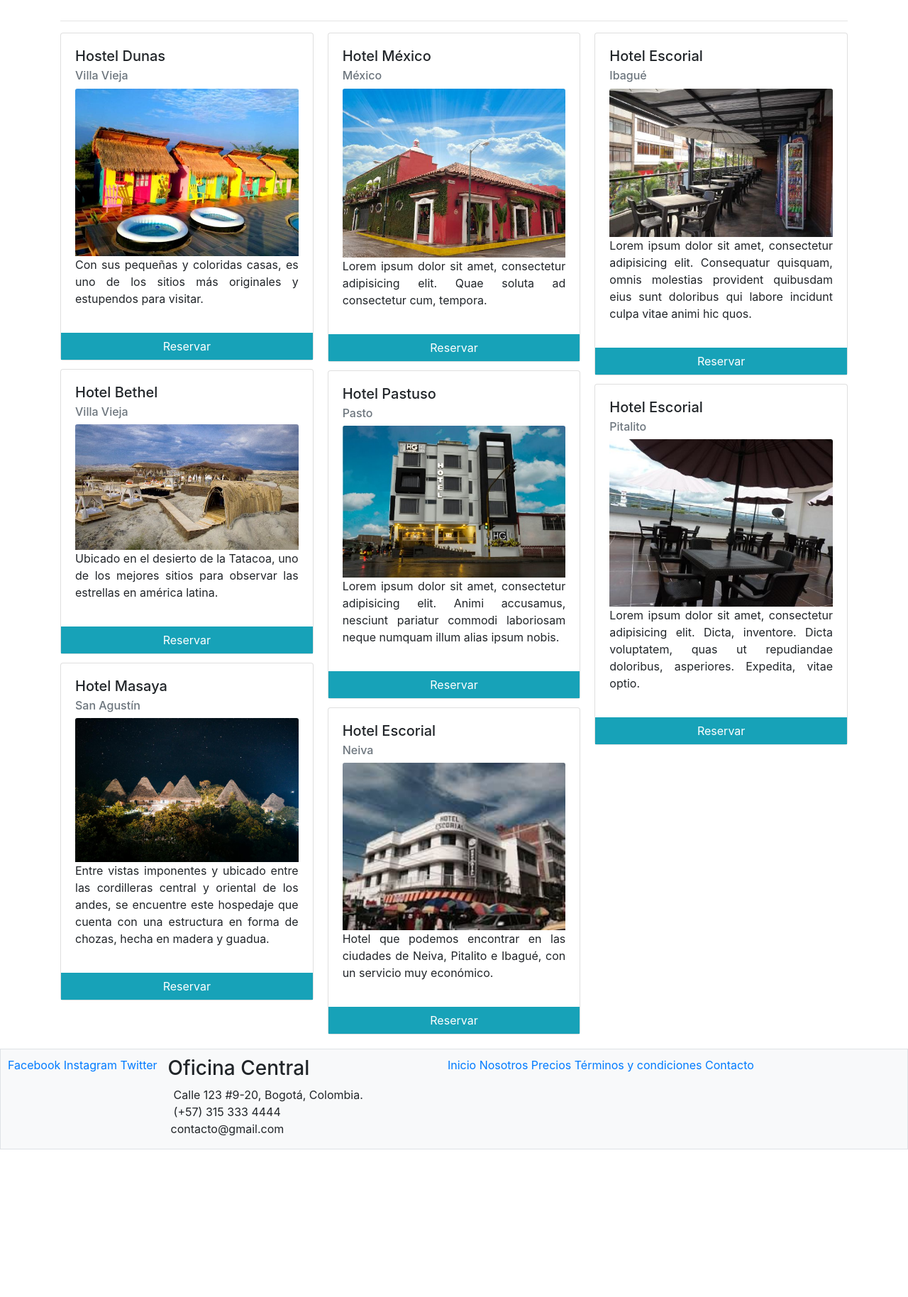
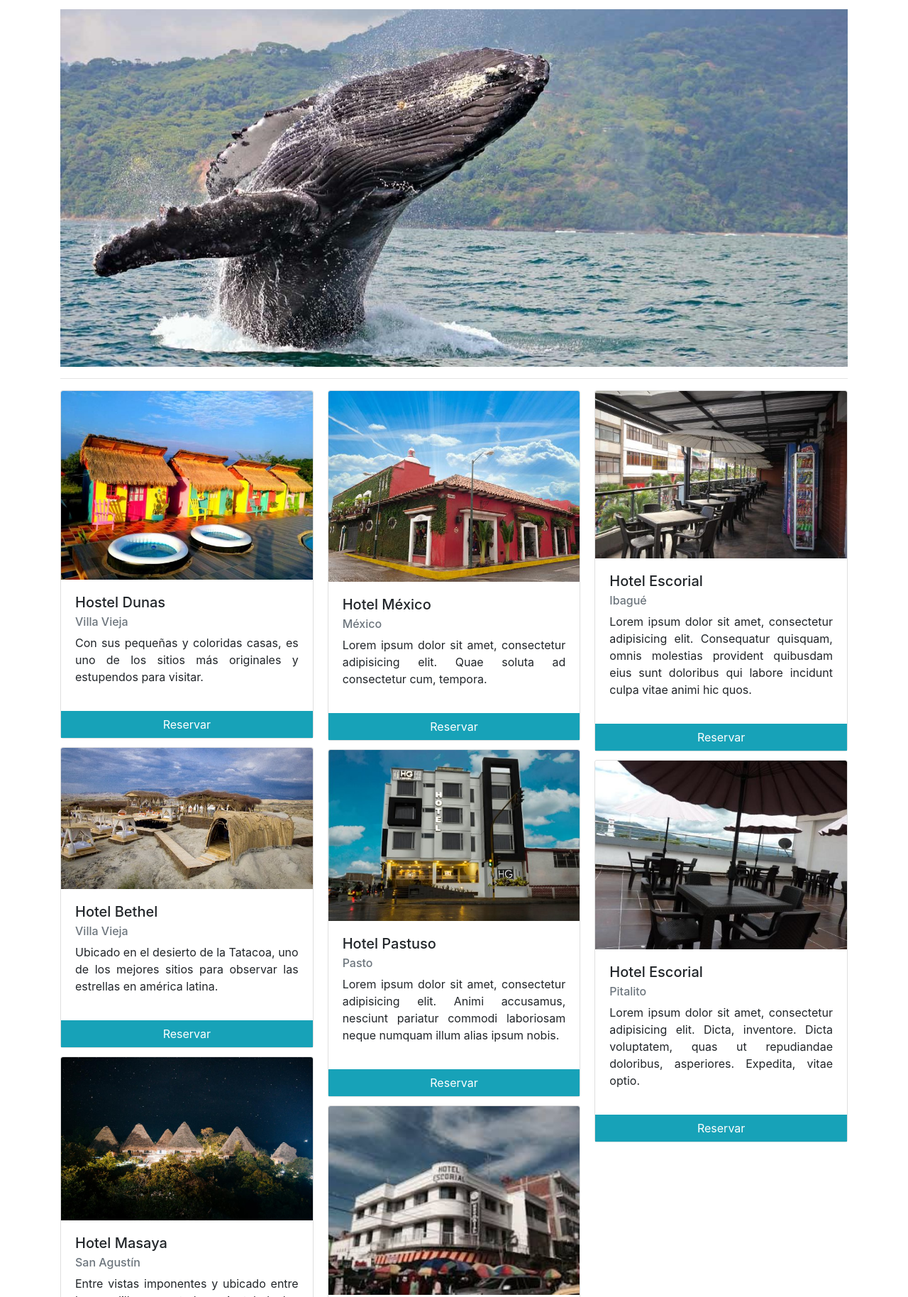
Before and after one commit to afperdomo2/guia-hoteles, a website: page index.html in a window 1280 px wide. Shown: the part 600-2428 px from the top of the page at 71% size. Before the commit the page ends 2220 px from the top, so only its background shows below. Drawn offline with nearby package versions, Linux system fonts and the light colour scheme; a web font is replaced by a local one.

Commit message:
Implementación de imágenes responsive

```diff
--- a/index.html
+++ b/index.html
@@ -50,13 +50,15 @@
 				<h3>Deporte y entretenimiento.</h3>
 				<p class="text-justify">¿No tienes mucho que hacer? También contamos con piscinas, salón de yoga con entrenadores los cuales estarán disponibles para hacer más agradable tu estadio, patio de juegos para los pequeños y campos de baloncesto.</p>
 			</div>
-		</div><hr>
+		</div>
+		<img src="images/gorgona.jpg" class="img-fluid" alt="">
+		<hr>
 		<div class="card-columns">
 			<div class="card">
+				<img src="images/dunas.jpg" class="card-img-top" alt="">
 				<div class="card-body">
 					<h5 class="card-title">Hostel Dunas</h5>
 					<h6 class="card-subtitle text-muted mb-2">Villa Vieja</h6>
-					<img src="images/dunas.jpg" class="card-img-top" alt="">
 					<p class=" text-justify">Con sus pequeñas y coloridas casas, es uno de los sitios más originales y estupendos para visitar.</p>
 				</div>
 				<div>
@@ -64,10 +66,10 @@
 				</div>
 			</div>
 			<div class="card">
+				<img src="images/bethel.jpg" class="card-img-top" alt="">
 				<div class="card-body">
 					<h5 class="card-title">Hotel Bethel</h5>
 					<h6 class="card-subtitle text-muted mb-2">Villa Vieja</h6>
-					<img src="images/bethel.jpg" class="card-img-top" alt="">
 					<p class="text-justify">Ubicado en el desierto de la Tatacoa, uno de los mejores sitios para observar las estrellas en américa latina.</p>
 				</div>
 				<div>
@@ -75,10 +77,10 @@
 				</div>
 			</div>
 			<div class="card">
+				<img src="images/masaya.jpg" class="card-img-top" alt="">
 				<div class="card-body">
 					<h5 class="card-title">Hotel Masaya</h5>
 					<h6 class="card-subtitle text-muted mb-2">San Agustín</h6>
-					<img src="images/masaya.jpg" class="card-img-top" alt="">
 					<p class="text-justify">Entre vistas imponentes y ubicado entre las cordilleras central y oriental de los andes, se encuentre este hospedaje que cuenta con una estructura en forma de chozas, hecha en madera y guadua.</p>
 				</div>
 				<div>
@@ -86,10 +88,10 @@
 				</div>
 			</div>
 			<div class="card">
+				<img src="images/mexico.jpg" class="card-img-top" alt="">
 				<div class="card-body">
 					<h5 class="card-title">Hotel México</h5>
 					<h6 class="card-subtitle text-muted mb-2">México</h6>
-					<img src="images/mexico.jpg" class="card-img-top" alt="">
 					<p class="text-justify">Lorem ipsum dolor sit amet, consectetur adipisicing elit. Quae soluta ad consectetur cum, tempora.</p>
 				</div>
 				<div>
@@ -97,10 +99,10 @@
 				</div>
 			</div>
 			<div class="card">
+				<img src="images/pasto.jpg" class="card-img-top" alt="">
 				<div class="card-body">
 					<h5 class="card-title">Hotel Pastuso</h5>
 					<h6 class="card-subtitle text-muted mb-2">Pasto</h6>
-					<img src="images/pasto.jpg" class="card-img-top" alt="">
 					<p class="text-justify">Lorem ipsum dolor sit amet, consectetur adipisicing elit. Animi accusamus, nesciunt pariatur commodi laboriosam neque numquam illum alias ipsum nobis.</p>
 				</div>
 				<div>
@@ -108,10 +110,10 @@
 				</div>
 			</div>
 			<div class="card">
+				<img src="images/escorial-neiva.jpg" class="card-img-top" alt="">
 				<div class="card-body">
 					<h5 class="card-title">Hotel Escorial</h5>
 					<h6 class="card-subtitle text-muted mb-2">Neiva</h6>
-					<img src="images/escorial-neiva.jpg" class="card-img-top" alt="">
 					<p class="text-justify">Hotel que podemos encontrar en las ciudades de Neiva, Pitalito e Ibagué, con un servicio muy económico.</p>
 				</div>
 				<div>
@@ -119,10 +121,10 @@
 				</div>
 			</div>
 			<div class="card">
+				<img src="images/escorial-ibague.jpg" class="card-img-top" alt="">
 				<div class="card-body">
 					<h5 class="card-title">Hotel Escorial</h5>
 					<h6 class="card-subtitle text-muted mb-2">Ibagué</h6>
-					<img src="images/escorial-ibague.jpg" class="card-img-top" alt="">
 					<p class="text-justify">Lorem ipsum dolor sit amet, consectetur adipisicing elit. Consequatur quisquam, omnis molestias provident quibusdam eius sunt doloribus qui labore incidunt culpa vitae animi hic quos.</p>
 				</div>
 				<div>
@@ -130,10 +132,10 @@
 				</div>
 			</div>
 			<div class="card">
+				<img src="images/escorial-pitalito.jpg" class="card-img-top" alt="">
 				<div class="card-body">
 					<h5 class="card-title">Hotel Escorial</h5>
 					<h6 class="card-subtitle text-muted mb-2">Pitalito</h6>
-					<img src="images/escorial-pitalito.jpg" class="card-img-top" alt="">
 					<p class="text-justify">Lorem ipsum dolor sit amet, consectetur adipisicing elit. Dicta, inventore. Dicta voluptatem, quas ut repudiandae doloribus, asperiores. Expedita, vitae optio.</p>
 				</div>
 				<div>
@@ -144,7 +146,7 @@
 	</div>
 	<footer class="mt-2 bg-light border">
 		<div class="row col-md-12">
-			<div clas">
+			<div class="col-sm-4 d-flex flex-column">
 				<a href="https://www.facebook.com" target="_blank">Facebook</a>
 				<a href="https://www.instagram.com" target="_blank">Instagram</a>
 				<a href="https://twitter.com" target="_blank">Twitter</a>
@@ -157,7 +159,7 @@
 					<p class="m-0"><span class="oi oi-inbox pr-1"></span> contacto@gmail.com</p>
 				</address>
 			</div>
-			<div clas align-items-end">
+			<div class="col-sm-4 d-flex flex-column align-items-end">
 				<a href="index.html">Inicio</a>
 				<a href="nosotros.html">Nosotros</a>
 				<a href="precios.html">Precios</a>
```
Also changed, not shown: images/gorgona.jpg (added).
